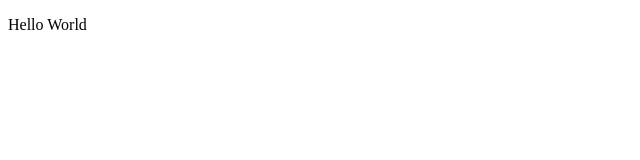
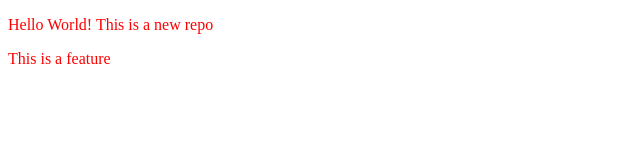
Before and after one commit to Shourya300/Local-repo, a plain HTML site: page index.html in a window 1280 px wide. Shown: the whole page, without its empty margins (0-640 px from the left). Drawn offline with Linux system fonts and the light colour scheme.

Commit message:
Added feature

```diff
--- a/index.html
+++ b/index.html
@@ -4,8 +4,10 @@
     <meta charset="UTF-8">
     <meta name="viewport" content="width=device-width, initial-scale=1.0">
     <title>Document</title>
+    <link rel="stylesheet" href="style.css">
 </head>
 <body>
-    <p>Hello World</p>
+    <p>Hello World! This is a new repo</p>
+    <p>This is a feature</p>
 </body>
 </html>
```
